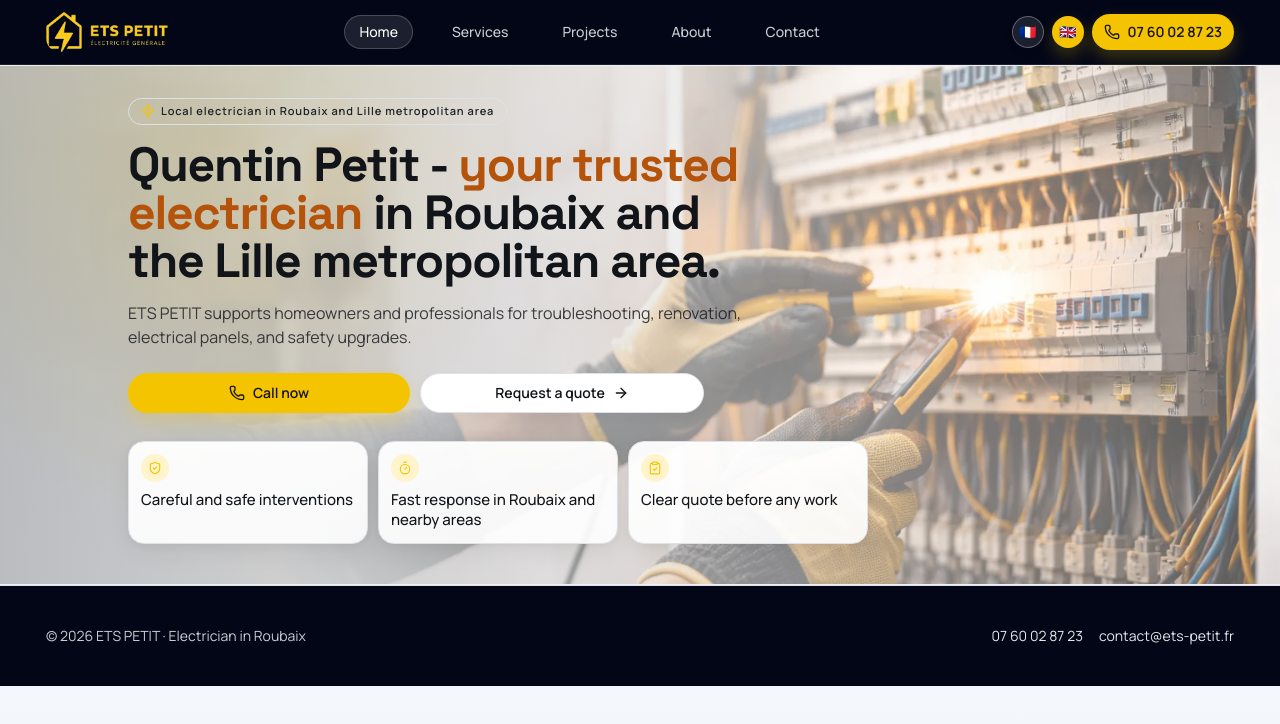
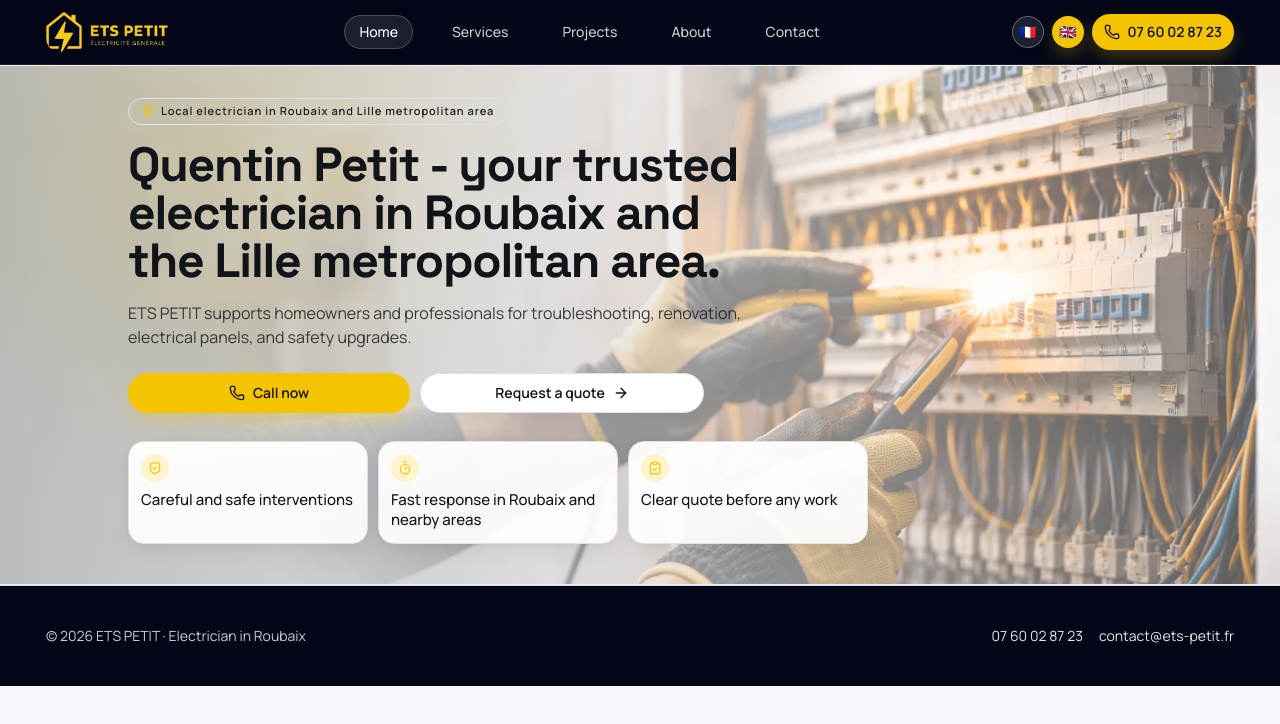
Before and after one commit to El-cmd/-Freelance-Mission-ETS-PETIT---Electricien, a React (Vite) app: page / in a window 1280 px wide. Shown: the top 724 px of the page. Built offline with nearby package versions, Linux system fonts and the light colour scheme.

Commit message:
Hero: passer le texte highlight en noir

```diff
--- a/src/components/sections/HeroSection/HeroSection.tsx
+++ b/src/components/sections/HeroSection/HeroSection.tsx
@@ -46,7 +46,7 @@ export function HeroSection() {
 
             <h1 className="font-heading text-balance text-3xl font-bold leading-[1.04] tracking-tight text-foreground sm:text-4xl lg:text-5xl">
               {copy.heroTitleStart}
-              <span className="text-amber-700">
+              <span className="text-foreground">
                 {copy.heroTitleHighlight}
               </span>
               {copy.heroTitleEnd}
```
